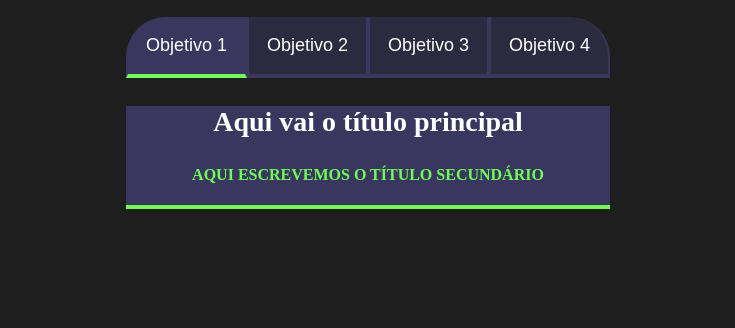
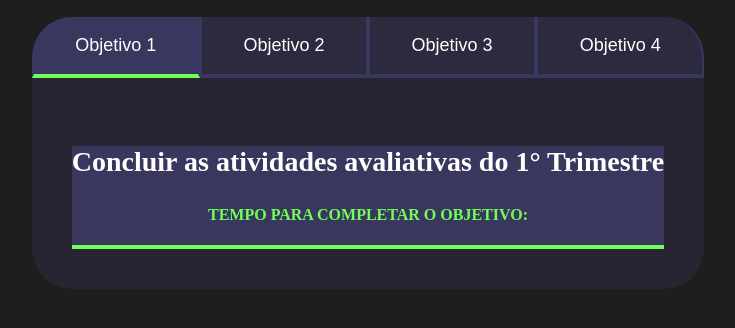
Before and after one commit to nicolimika/terceiro-repositorio, a plain HTML site: page index.html in a window 1280 px wide. Shown: the part 58-386 px from the top of the page, without its empty margins (272-1007 px from the left). Drawn offline with Linux system fonts and the light colour scheme.

Commit message:
Aula 5 concluida 02/04

```diff
--- a/index.html
+++ b/index.html
@@ -21,20 +21,21 @@
 
         <div class="abas-textos">
             <div class="aba-conteudo ativo">
-                <h3 class="aba-conteudo-titulo-principal"> Aqui vai o título principal </h3>
-                <h4 class="aba-conteudo-titulo-secundario">Aqui escrevemos o título secundário </h4>
+                <h3 class="aba-conteudo-titulo-principal"> Concluir as atividades avaliativas do 1° Trimestre </h3>
+                <h4 class="aba-conteudo-titulo-secundario"> Tempo para completar o objetivo: </h4>
+                <div class="contador"></div>
             </div>
             <div class="aba-conteudo">
                 <h3 class="aba-conteudo-titulo-principal"> Aqui vai o título principal </h3>
-                <h4 class="aba-conteudo-titulo-secundario">Aqui escrevemos o título secundário </h4>
+                <h4 class="aba-conteudo-titulo-secundario"> Tempo para completar o objetivo: </h4>
             </div>
             <div class="aba-conteudo">
                 <h3 class="aba-conteudo-titulo-principal"> Aqui vai o título principal </h3>
-                <h4 class="aba-conteudo-titulo-secundario">Aqui escrevemos o título secundário </h4>
+                <h4 class="aba-conteudo-titulo-secundario"> Tempo para completar o objetivo: </h4>
             </div>
             <div class="aba-conteudo">
                 <h3 class="aba-conteudo-titulo-principal"> Aqui vai o título principal </h3>
-                <h4 class="aba-conteudo-titulo-secundario">Aqui escrevemos o título secundário </h4>
+                <h4 class="aba-conteudo-titulo-secundario"> Tempo para completar o objetivo: </h4>
             </div>
         </div>
     </div>
--- a/main.js
+++ b/main.js
@@ -1,11 +1,20 @@
 const botoes = document.querySelectorAll(".botao");
+const texto = document.querySelectorAll(".aba-conteudo");
 
 for (let i=0; i < botoes.length; i++){
     botoes[i].onclick = function() {
 
         for (let j=0; j <botoes.length; j++){
             botoes[j].classList.remove("ativo");
+            texto[j].classList.remove("ativo");
         }
+        botoes[i].classList.add("ativo");
         botoes[i].classList.add("ativo");
     }
 }
+
+const contadores = document.querySelectorAll(".contador");
+const tempoObjetivo1 = new Date("2024-05-10T23:59:59");
+let tempoAtual = new Date ();
+
+const contadores[0].textContent = tempoObjetivo1 - tempoAtual;
--- a/style.css
+++ b/style.css
@@ -58,24 +58,36 @@ body {
     border-bottom: 4px solid var(--verde);
 }
 
-.aba-conteudo-titulo-principal {
-    font-size:28px;
-    text-align:center;
+.abas-textos {
+    background-color: var(--texto-fundo);
+    padding: 40px;
+    border-radius: 0 0 40px 40px;
 }
 
-.aba-conteudo-titulo-secundario{
-    text-align:center;
+.botao.ativo {
+    background-color: var(--botao-ativo);
+    border-bottom: 4px solid var(--verde);
+}
+
+.aba-conteudo-titulo-principal {
+    font-size: 28px;
+    text-align: center;
+}
+
+.aba-conteudo-titulo-secundario {
+    text-align: center;
     color: var(--verde);
     text-transform: uppercase;
 }
 
 .aba-conteudo.ativo{
-    display:block;
+    display: block;
 }
 
-.aba-conteudo{
-    display:none;
+.aba-conteudo {
+    display: none;
 }
+
 
 @media screen and (min-width: 768px) {
     .botoes {
```
